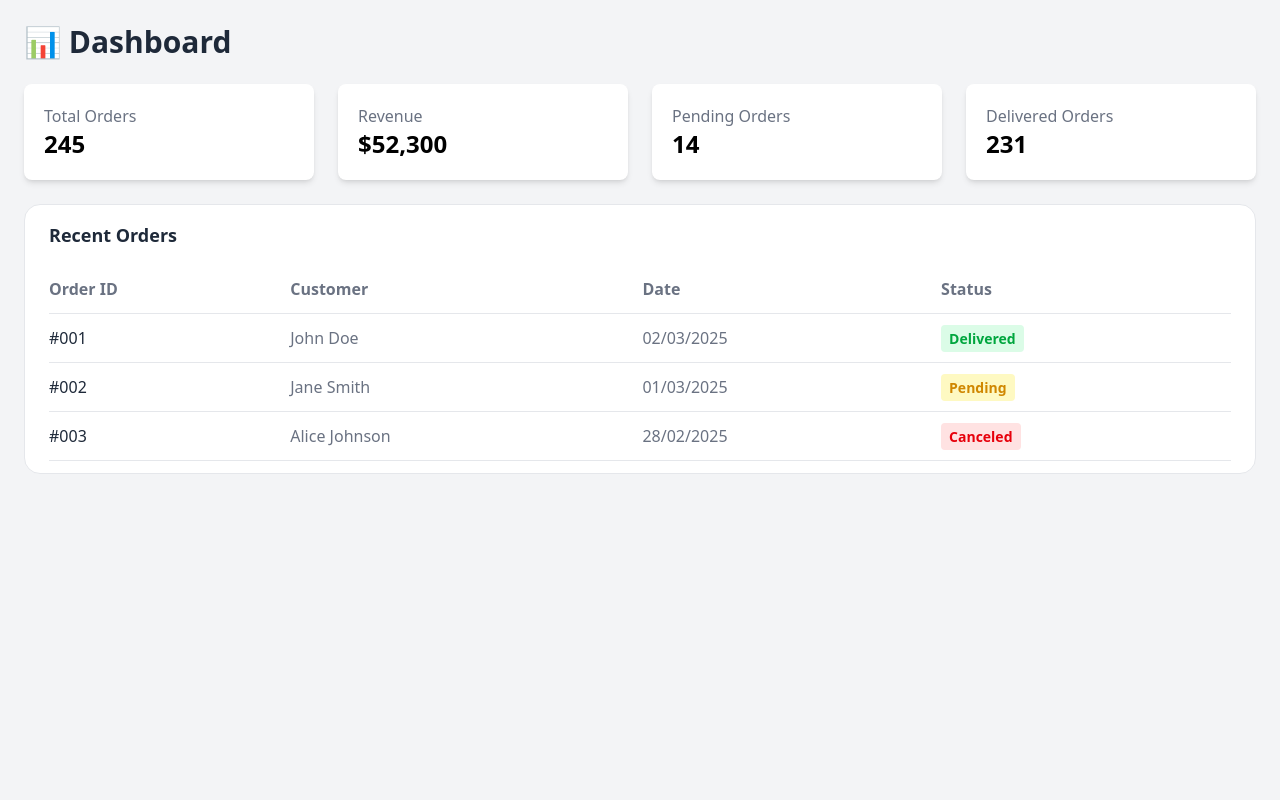
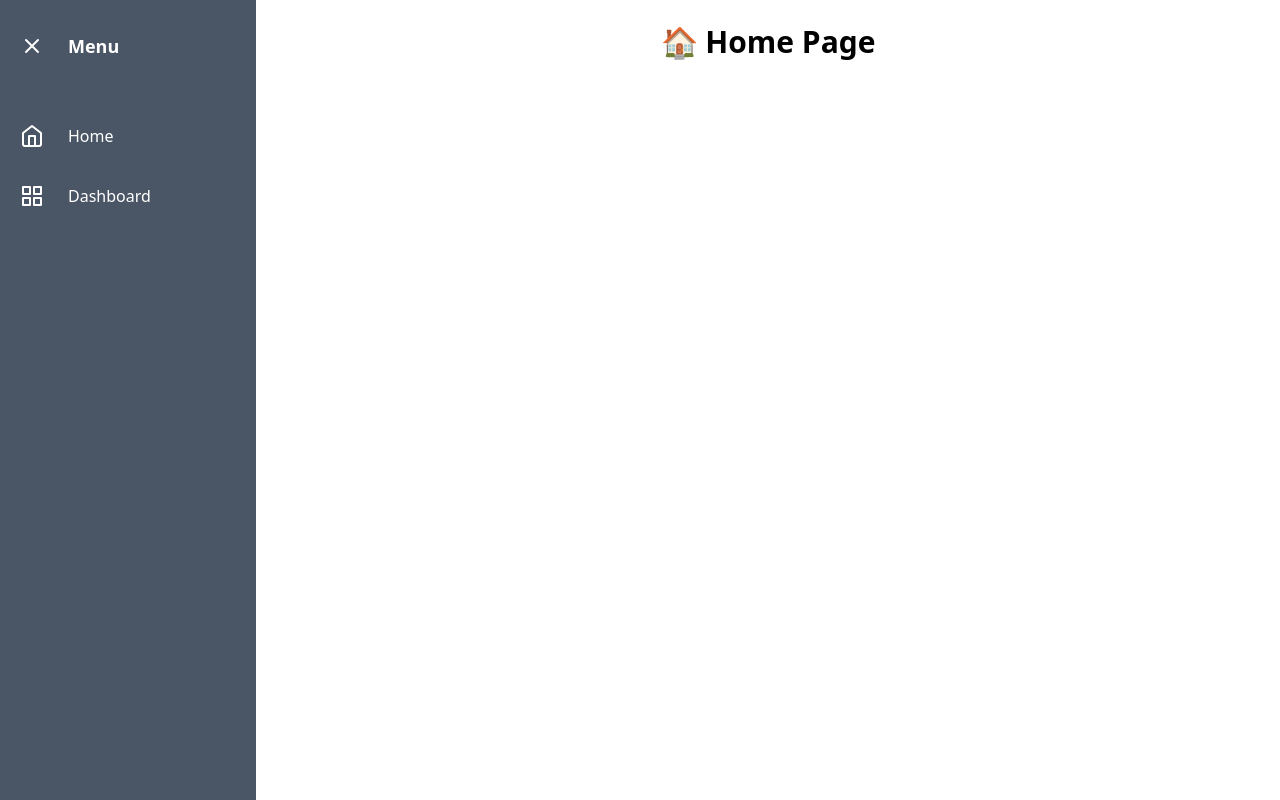
Before and after one commit to Bronzecandy/child-growth-tracking-system, a React (Vite) app: page / in a window 1280 px wide. Built offline with nearby package versions, Linux system fonts and the light colour scheme; no server answers.

Commit message:
add SideBar

```diff
--- a/package.json
+++ b/package.json
@@ -16,6 +16,7 @@
     "react": "^19.0.0",
     "react-dom": "^19.0.0",
     "react-hook-form": "^7.54.2",
+    "react-icons": "^5.5.0",
     "react-router-dom": "^7.1.5",
     "react-toastify": "^11.0.5",
     "tailwindcss": "^4.0.6"
--- /dev/null
+++ b/src/layout/Layout.jsx
@@ -0,0 +1,16 @@
+import React from "react";
+import Sidebar from "./SideBar";
+import { Outlet } from "react-router-dom";
+
+const Layout = () => {
+  return (
+    <div className="flex">
+      <Sidebar />
+      <div className="flex-1 p-6" >
+        <Outlet />
+      </div>
+    </div>
+  );
+};
+
+export default Layout;
--- /dev/null
+++ b/src/layout/SideBar.jsx
@@ -0,0 +1,75 @@
+import React, { useState } from "react";
+import { Link } from "react-router-dom";
+import { FiHome, FiMenu, FiX, FiGrid } from "react-icons/fi";
+
+const Sidebar = () => {
+  const [isOpen, setIsOpen] = useState(true);
+
+  return (
+    <div className="flex">
+      {/* Sidebar */}
+      <div
+        className={`h-screen bg-gray-600 text-white transition-all duration-300 ${
+          isOpen ? "w-64" : "w-20"
+        } flex flex-col`}
+      >
+        {/* Menu Button */}
+        <div className="flex items-center p-3 gap-4 mt-5">
+          <button
+            className="text-white text-xl focus:outline-none w-10 flex justify-center"
+            onClick={() => setIsOpen(!isOpen)}
+          >
+            {isOpen ? <FiX className="w-6 h-6" /> : <FiMenu className="w-6 h-6" />}
+          </button>
+          <span
+            className={`text-lg font-semibold transition-all duration-300 ${
+              isOpen ? "opacity-100 w-44" : "opacity-0 w-0"
+            }`}
+          >
+            Menu
+          </span>
+        </div>
+
+        {/* Menu Items */}
+        <ul className="space-y-3 mt-10">
+          <li>
+            <Link
+              to="/"
+              className="flex items-center p-3 hover:bg-gray-700 rounded-md gap-4"
+            >
+              <span className="w-10 flex justify-center">
+                <FiHome className="w-6 h-6" />
+              </span>
+              <span
+                className={`transition-all duration-300 ${
+                  isOpen ? "opacity-100 w-44" : "opacity-0 w-0"
+                }`}
+              >
+                Home
+              </span>
+            </Link>
+          </li>
+          <li>
+            <Link
+              to="/dashboard"
+              className="flex items-center p-3 hover:bg-gray-700 rounded-md gap-4"
+            >
+              <span className="w-10 flex justify-center">
+                <FiGrid className="w-6 h-6" />
+              </span>
+              <span
+                className={`transition-all duration-300 ${
+                  isOpen ? "opacity-100 w-44" : "opacity-0 w-0"
+                }`}
+              >
+                Dashboard
+              </span>
+            </Link>
+          </li>
+        </ul>
+      </div>
+    </div>
+  );
+};
+
+export default Sidebar;
--- a/src/pages/Dashboard.jsx
+++ b/src/pages/Dashboard.jsx
@@ -3,7 +3,7 @@ import RecentOrders from "../components/RecentOrders";
 
 const Dashboard = () => {
   return (
-    <div className="p-6 bg-gray-100 min-h-screen">
+    <div className="p-6 bg-gray-100 min-h-screen rounded-lg">
 
       <h1 className="text-3xl font-bold text-gray-800 mb-6">📊 Dashboard</h1>
 
--- a/src/routes/AppRoutes.jsx
+++ b/src/routes/AppRoutes.jsx
@@ -1,6 +1,7 @@
 import { Routes, Route } from "react-router-dom";
 import PrivateRoute from "./PrivateRoute";
 import PublicRoute from "./PublicRoute";
+import Layout from "../layout/Layout";
 
 // Import Pages
 import Home from "../pages/Home";
@@ -12,16 +13,20 @@ import NotFound from "../pages/NotFound";
 const AppRoutes = () => {
   return (
     <Routes>
+      <Route element={<Layout />}>
+
       {/* Public Routes */}
-      <Route path="/" element={<Dashboard />} />
+      <Route path="/" element={<Home />} />
       <Route path="/login" element={<PublicRoute element={<Login />} />} />
       <Route path="/register" element={<PublicRoute element={<Register />} />} />
+      <Route path="/dashboard" element={<Dashboard />} />
 
       {/* Private Routes */}
       {/* <Route path="/dashboard" element={<PrivateRoute element={<Dashboard />} />} /> */}
 
       {/* Free Routes (Ai cũng xem được) */}
       <Route path="/" element={<Home />} />
+      </Route>
       <Route path="*" element={<NotFound />} />
     </Routes>
   );
```
Also changed, not shown: src/App.jsx (+7 -7 lines), 1 other file (tests, documents, lock files or other folders).
